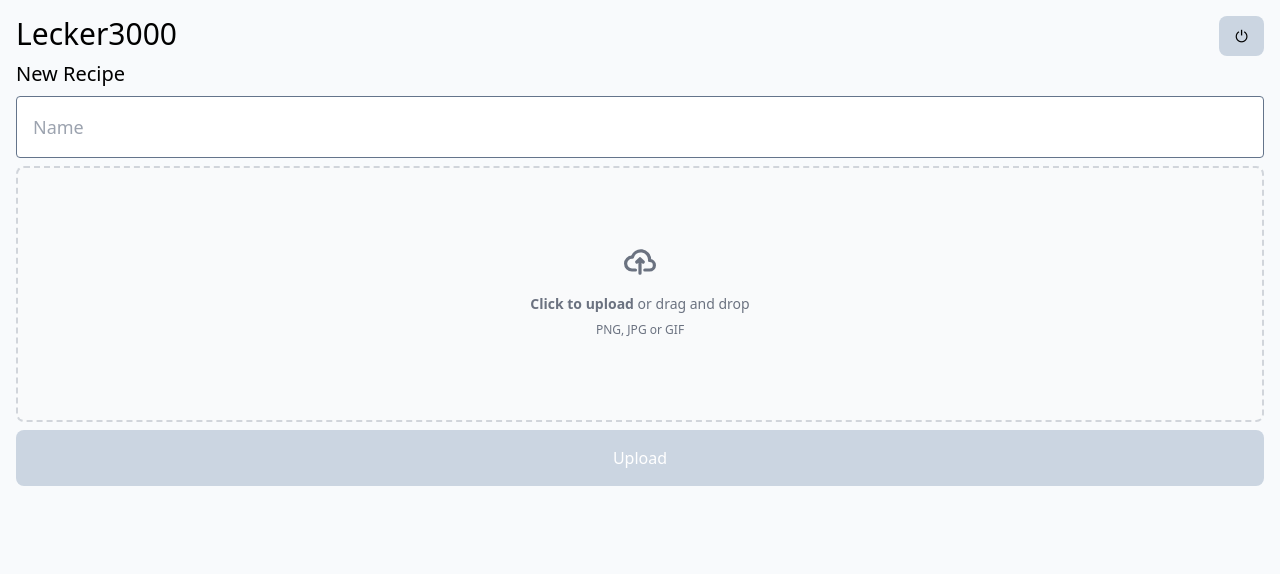
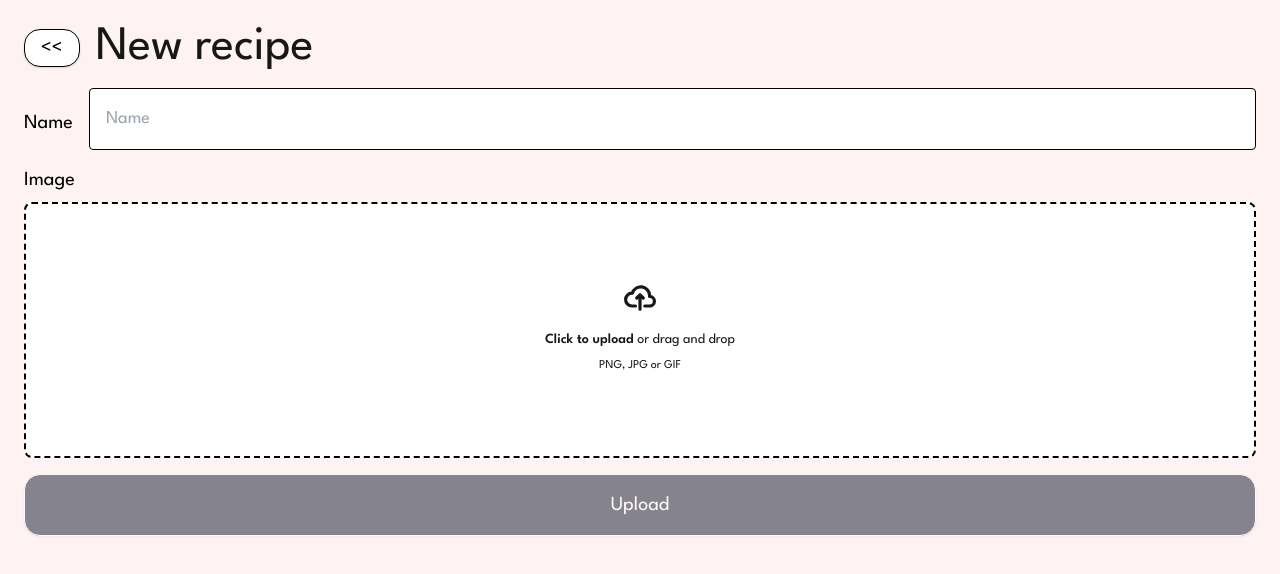
Before and after one commit to johannesschweig/lecker3000, a Vue app: page /upload in a window 1280 px wide. Shown: the top 574 px of the page. Built offline with nearby package versions, Linux system fonts and the light colour scheme.

Commit message:
resyling app

```diff
--- a/index.html
+++ b/index.html
@@ -1,5 +1,6 @@
 <!DOCTYPE html>
 <html lang="en">
+
 <head>
   <meta charset="UTF-8">
   <link rel="apple-touch-icon" sizes="152x152" href="/apple-touch-icon.png">
@@ -10,10 +11,13 @@
   <meta name="msapplication-TileColor" content="#da532c">
   <meta name="theme-color" content="#ffffff">
   <meta name="viewport" content="width=device-width, initial-scale=1.0">
+  <link rel="preconnect" href="https://fonts.googleapis.com">
+  <link rel="preconnect" href="https://fonts.gstatic.com" crossorigin>
+  <link href="https://fonts.googleapis.com/css2?family=League+Spartan:wght@100..900&display=swap" rel="stylesheet">
   <title>Lecker3000</title>
 </head>
 
-<body class="bg-slate-50 m-4 max-w-screen-2xl 2xl:mx-auto">
+<body class="bg-red-50 m-6 max-w-screen-2xl 2xl:mx-auto">
   <div id="app"></div>
   <script type="module" src="/src/main.ts"></script>
 </body>
--- a/package.json
+++ b/package.json
@@ -1,6 +1,6 @@
 {
   "name": "lecker3000",
-  "version": "0.2.0",
+  "version": "0.3.0",
   "private": true,
   "type": "module",
   "scripts": {
--- a/src/App.vue
+++ b/src/App.vue
@@ -3,9 +3,5 @@ import { RouterView, RouterLink } from 'vue-router'
 </script>
 
 <template>
-  <div class="mb-2">
-    <RouterLink class="text-3xl" to="/home">Lecker3000</RouterLink>
-    <RouterLink to="/" class="btn-secondary inline-block mb-4 float-end">⏻</RouterLink>
-  </div>
   <RouterView />
 </template>
--- a/src/assets/main.css
+++ b/src/assets/main.css
@@ -5,18 +5,26 @@
 
 @layer components {
   .btn {
-    @apply px-4 py-2 rounded-lg
+    @apply px-4 py-1 rounded-2xl text-xl shadow inline-block
+  }
+
+  .btn-lg {
+    @apply btn px-6 py-2 text-2xl shadow inline-block
   }
 
   .btn-primary {
-    @apply btn bg-slate-700 hover:bg-slate-500 active:bg-slate-500 text-white
+    @apply bg-slate-900 border border-white hover:bg-slate-700 active:bg-slate-700 text-white
   }
 
   .btn-secondary {
-    @apply btn bg-slate-300 hover:bg-slate-500 active:bg-slate-500 text-black
+    @apply bg-white border border-black hover:bg-slate-200 active:bg-slate-200 text-black
   }
 
   .btn-delete {
-    @apply btn bg-red-700 hover:bg-red-500 active:bg-red-500 text-white
+    @apply bg-red-200 border border-black hover:bg-red-400 active:bg-red-400
+  }
+
+  .btn-add {
+    @apply bg-emerald-100 border border-black hover:bg-emerald-300 active:bg-emerald-300
   }
 }
--- a/src/components/DropboxAuth.vue
+++ b/src/components/DropboxAuth.vue
@@ -1,6 +1,9 @@
 <template>
-  <div class="mb-8">
-    <button class="btn-primary" @click="authenticateWithDropbox">Login with Dropbox</button>
+  <div class="mt-32 grid justify-center justify-items-center">
+    <div class="text-6xl font-semibold opacity-90 mb-2">Lecker</div>
+    <div class="text-5xl font-semibold opacity-90 mb-4">3000</div>
+    <div class="text-xl opacity-70 mb-8">A recipe app</div>
+    <button class="btn-lg btn-primary" @click="authenticateWithDropbox">Login with Dropbox</button>
   </div>
 </template>
 
--- a/src/components/DropboxRedirect.vue
+++ b/src/components/DropboxRedirect.vue
@@ -1,11 +1,11 @@
 <template>
-  <div>
-    <p v-if="error">Error: {{ error }}</p>
-    <div v-else-if="accessToken">
-      <p>Access Token from store: {{ store.accessToken }}</p>
-      <RouterLink class="btn-primary mt-2 inline-block" to="/home">Proceed to app</RouterLink>
-    </div>
-    <p v-else>Loading...</p>
+  <div class="mt-32 grid justify-center justify-items-center">
+    <div v-if="error">Error: {{ error }}</div>
+    <template v-else-if="accessToken">
+      <div>Access Token: {{ store.accessToken.slice(0,10) }}...</div>
+      <RouterLink class="btn-primary btn-lg mt-2 inline-block" to="/home">Proceed to app</RouterLink>
+    </template>
+    <div v-else>Loading...</div>
   </div>
 </template>
 
--- a/src/components/FileUpload.vue
+++ b/src/components/FileUpload.vue
@@ -1,31 +1,47 @@
 <template>
   <div class="">
-    <div class="text-xl mb-2">New Recipe</div>
-    <input v-model="name" placeholder="Name" class="text-lg mb-2 rounded px-4 py-4 border border-slate-500 w-full">
-
-    <div class="flex items-center justify-center w-full mb-2">
+    <div class="mb-4 flex gap-4">
+      <RouterLink to="/home" class="btn btn-secondary self-center">
+        << </RouterLink>
+          <div class="text-5xl opacity-90 self-center">New recipe</div>
+    </div>
+    <div class="flex gap-4 mb-2">
+      <div class="text-xl inline-block self-center">Name</div>
+      <input v-model="name" placeholder="Name" class="text-lg mb-2 rounded px-4 py-4 border border-black grow">
+    </div>
+    <div class="text-xl mb-2">Image</div>
+    <div class="flex items-center justify-center w-full mb-4">
       <label for="dropzone-file"
-        class="flex flex-col items-center justify-center w-full h-64 border-2 border-gray-300 border-dashed rounded-lg cursor-pointer bg-gray-50 hover:bg-gray-100 ">
+        class="flex flex-col items-center justify-center w-full h-64 border-2 border-black border-dashed rounded-lg cursor-pointer bg-white hover:bg-gray-100 ">
         <div>
           <div v-if="file" @click="removeFile">
-            <p class="text-md text-gray-500 ">x{{ file.name }}</p>
+            <p class="text-md opacity-90">x{{ file.name }}</p>
           </div>
           <div v-else class="flex flex-col items-center justify-center pt-5 pb-6">
-            <svg class="w-8 h-8 mb-4 text-gray-500 " aria-hidden="true" xmlns="http://www.w3.org/2000/svg" fill="none"
+            <svg class="w-8 h-8 mb-4 opacity-90 " aria-hidden="true" xmlns="http://www.w3.org/2000/svg" fill="none"
               viewBox="0 0 20 16">
               <path stroke="currentColor" stroke-linecap="round" stroke-linejoin="round" stroke-width="2"
                 d="M13 13h3a3 3 0 0 0 0-6h-.025A5.56 5.56 0 0 0 16 6.5 5.5 5.5 0 0 0 5.207 5.021C5.137 5.017 5.071 5 5 5a4 4 0 0 0 0 8h2.167M10 15V6m0 0L8 8m2-2 2 2" />
             </svg>
-            <p class="mb-2 text-sm text-gray-500 "><span class="font-semibold">Click to upload</span> or
+            <p class="mb-2 text-sm opacity-90"><span class="font-semibold">Click to upload</span> or
               drag and drop</p>
-            <p class="text-xs text-gray-500 ">PNG, JPG or GIF</p>
+            <p class="text-xs opacity-90">PNG, JPG or GIF</p>
           </div>
         </div>
         <input id="dropzone-file" type="file" class="hidden" @change="handleFileUpload" />
       </label>
     </div>
 
-    <button :class='["btn-primary", "block", "w-full", "py-4", "text-center", { "bg-slate-300" : !file }]' @click="uploadFile">Upload</button>
+<!-- <div class="text-xl mb-2">Ingredients</div>
+    <textarea v-model="ingredients" placeholder="100g butter
+1kg flour" rows="5" class="w-full mb-4 rounded px-4 py-4 border border-black grow"></textarea>
+    <div class="text-xl mb-2">Instructions</div>
+    <textarea v-model="instructions" placeholder="Crack the eggs open
+Boil the water" rows="5"
+      class="w-full mb-4 rounded px-4 py-4 border border-black grow"></textarea> -->
+
+    <button :class='["btn", "btn-primary", "block", "w-full", "py-4", "text-center", { "opacity-50": !file }]'
+      @click="uploadFile">Upload</button>
   </div>
 </template>
 
--- a/src/components/Home.vue
+++ b/src/components/Home.vue
@@ -1,10 +1,13 @@
 <template>
-  <div class="mb-8">
-    <RouterLink to="/upload" class="btn-primary inline-block mb-4">+</RouterLink>
+  <div>
+    <div class="mb-4">
+      <div class="text-5xl font-semibold opacity-90 inline-block">Recipes</div>
+      <RouterLink to="/upload" class="btn btn-add inline-block float-right mt-1">Add</RouterLink>
+    </div>
     <div class="grid grid-cols-2 md:grid-cols-3 lg:grid-cols-4 gap-4 mb-8">
-      <RouterLink v-for="recipe in store.sortedRecipes" :to="`/recipe/${recipe.id}`" class="bg-slate-200 rounded-md">
-        <img :key="recipe.id" :src="recipe.thumbnail" :alt="recipe.name" class="rounded-t-md">
-        <div class="text-lg mx-3 mb-2 mt-2">{{ recipe.name }}</div>
+      <RouterLink v-for="recipe in store.sortedRecipes" :to="`/recipe/${recipe.id}`" class="bg-white border border-black rounded-2xl p-2 shadow">
+        <img :key="recipe.id" :src="recipe.thumbnail" :alt="recipe.name" class="rounded-2xl border border-black mb-2">
+        <p lang="de" class="text-2xl ml-1 opacity-90 hyphens-auto">{{ recipe.name }}</p>
       </RouterLink>
     </div>
   </div>
--- a/src/components/RecipeView.vue
+++ b/src/components/RecipeView.vue
@@ -1,9 +1,37 @@
 <template>
   <div>
-    <div class="text-2xl mb-4">{{ recipe.name }}</div>
+    <div class="mb-4 flex gap-4">
+      <RouterLink to="/home" class="btn btn-secondary self-center">
+        << </RouterLink>
+          <div lang="de" class="text-5xl opacity-90 self-center hypens-auto">{{ recipe.name }}</div>
+    </div>
     <img v-if='recipe.thumbnail' :key="recipe.id" :src="recipe.thumbnail" :alt="recipe.name"
-      class="rounded-lg mb-8 max-w-screen-md ">
-    <RouterLink to="/home" class="btn-delete" @click="deleteRecipe()">Delete recipe</RouterLink>
+      class="rounded-2xl border border-black mb-8">
+    <!-- <div class="mb-2">
+      <div class="text-2xl opacity-90 inline-block">Ingredients</div>
+      <button class="btn btn-secondary float-right">Edit</button>
+    </div>
+    <div class="opacity-90 mb-4">
+      <p>Lorem ipsum</p>
+      <p>Lorem ipsum</p>
+      <p>Lorem ipsum</p>
+      <p>Lorem ipsum</p>
+      <p>Lorem ipsum</p>
+      <p>Lorem ipsum</p>
+    </div>
+    <div class="mb-2">
+      <div class="text-2xl opacity-90 inline-block">Instructions</div>
+      <button class="btn btn-secondary float-right">Edit</button>
+    </div>
+    <ul class="list-decimal list-inside opacity-90 mb-4">
+      <li>Lorem ipsum</li>
+      <li>Lorem ipsum</li>
+      <li>Lorem ipsum</li>
+      <li>Lorem ipsum</li>
+      <li>Lorem ipsum</li>
+      <li>Lorem ipsum</li>
+    </ul> -->
+    <RouterLink to="/home" class="btn btn-delete" @click="deleteRecipe()">Delete recipe</RouterLink>
   </div>
 </template>
 
--- a/tailwind.config.js
+++ b/tailwind.config.js
@@ -3,6 +3,9 @@ export default {
   content: ['./index.html', './src/**/*.{vue,js,ts,jsx,tsx}'],
   theme: {
     extend: {},
+    fontFamily: {
+      'sans': "League Spartan",
+    }
   },
   plugins: [],
 }
```
Also changed, not shown: 2 other files (tests, documents, lock files or other folders).
